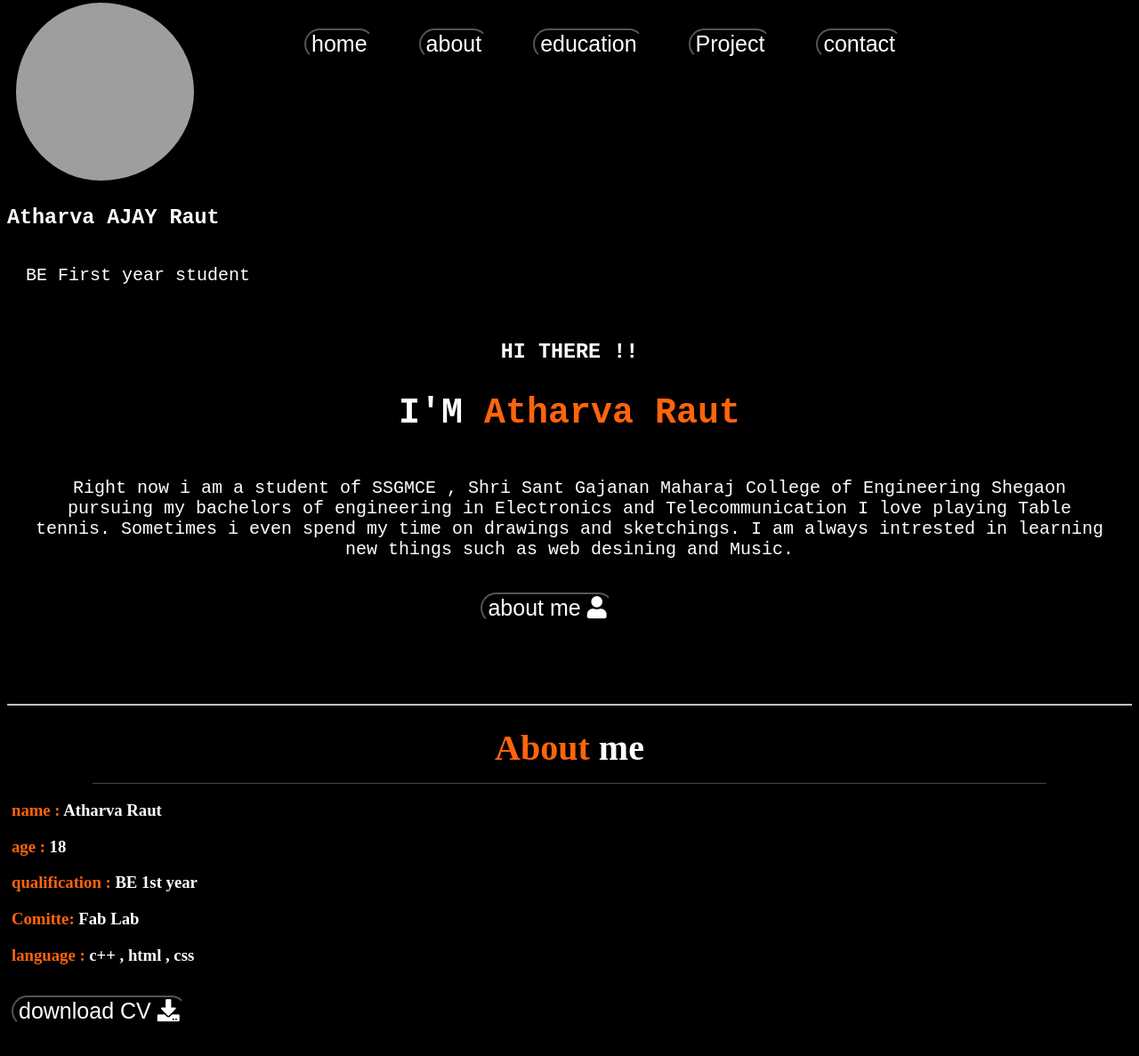
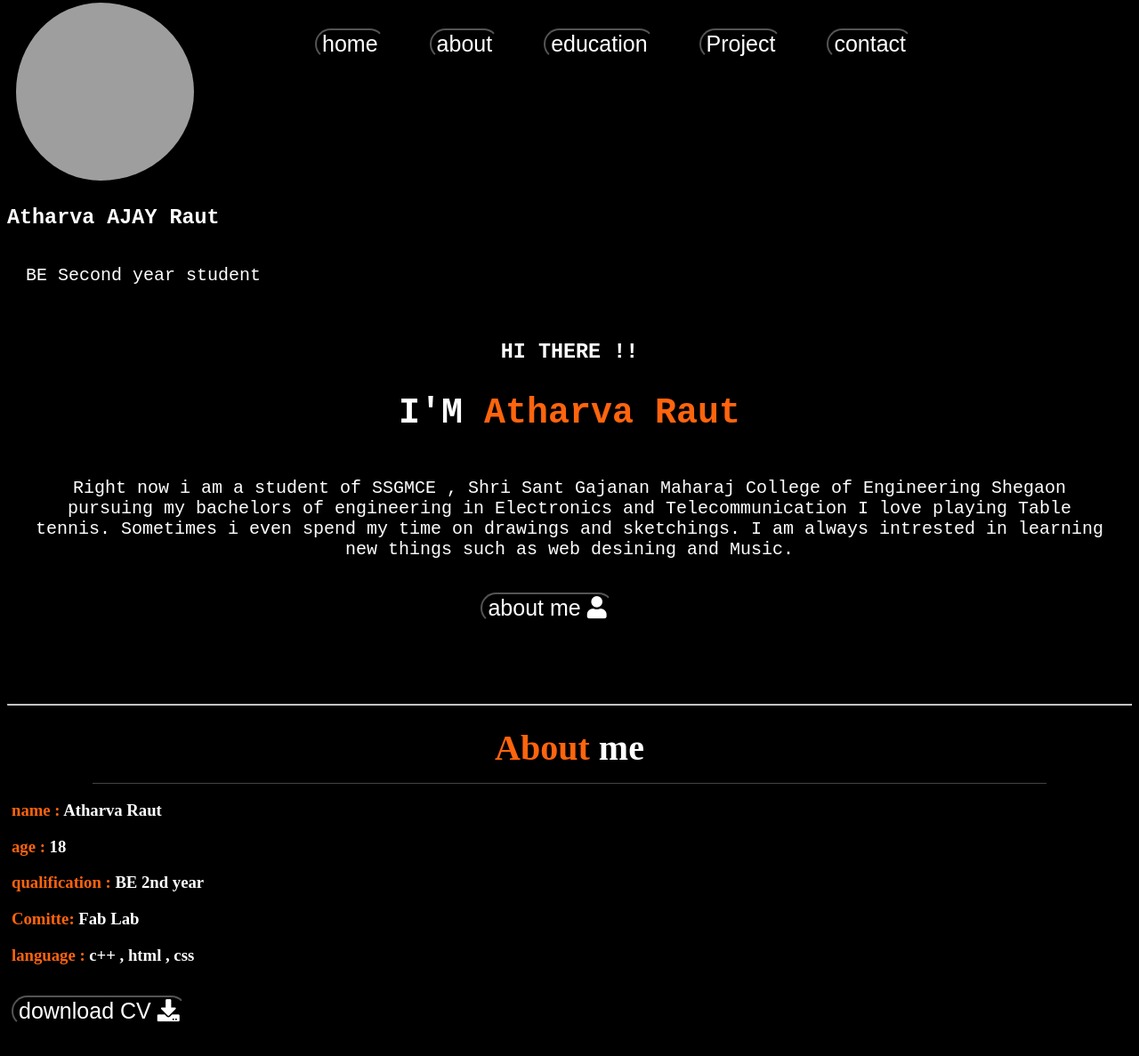
Before and after one commit to atharvaraut2004/PORTFOLIO, a plain HTML site: page index.html in a window 1280 px wide. Shown: the part 23-1210 px from the top of the page at 89% size. Drawn offline with nearby package versions, Linux system fonts and the light colour scheme; grey boxes are pictures that could not be loaded.

Commit message:
Update index.html

```diff
--- a/index.html
+++ b/index.html
@@ -20,7 +20,7 @@
     <div class="user">
         <img id="main" src="New folder/IMG_20221211_161715.jpg" alt="">
         <h3 class="name">Atharva AJAY Raut</h3>
-        <p class="post">BE First year student</p>
+        <p class="post">BE Second year student</p>
     </div>
 
     <nav class="navbar">
@@ -67,7 +67,7 @@
     <div class="info">
         <h3> <span> name : </span> Atharva Raut </h3>
         <h3> <span> age : </span> 18 </h3>
-        <h3> <span> qualification : </span> BE 1st year </h3>
+        <h3> <span> qualification : </span> BE 2nd year </h3>
         <h3> <span> Comitte: </span> Fab Lab </h3>
         <h3> <span> language : </span> c++ , html , css </h3>
         <a href="#"><button class="btn"> download CV <i class="fas fa-download"></i> </button></a>
```
